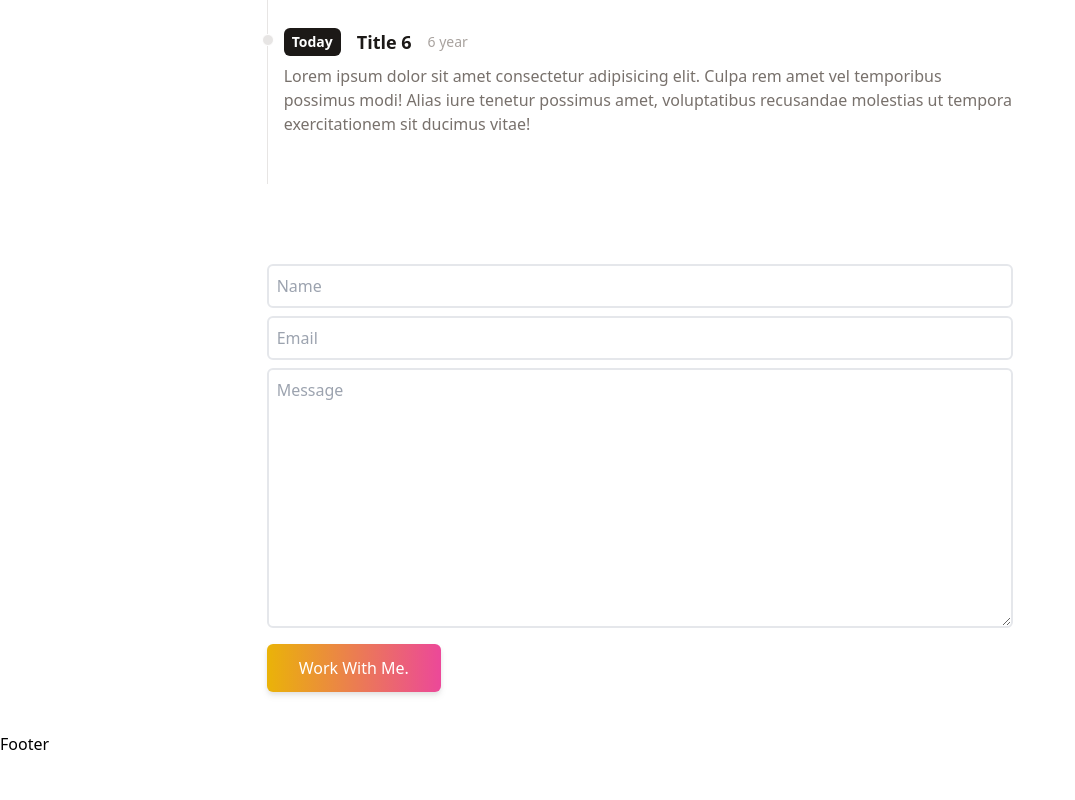
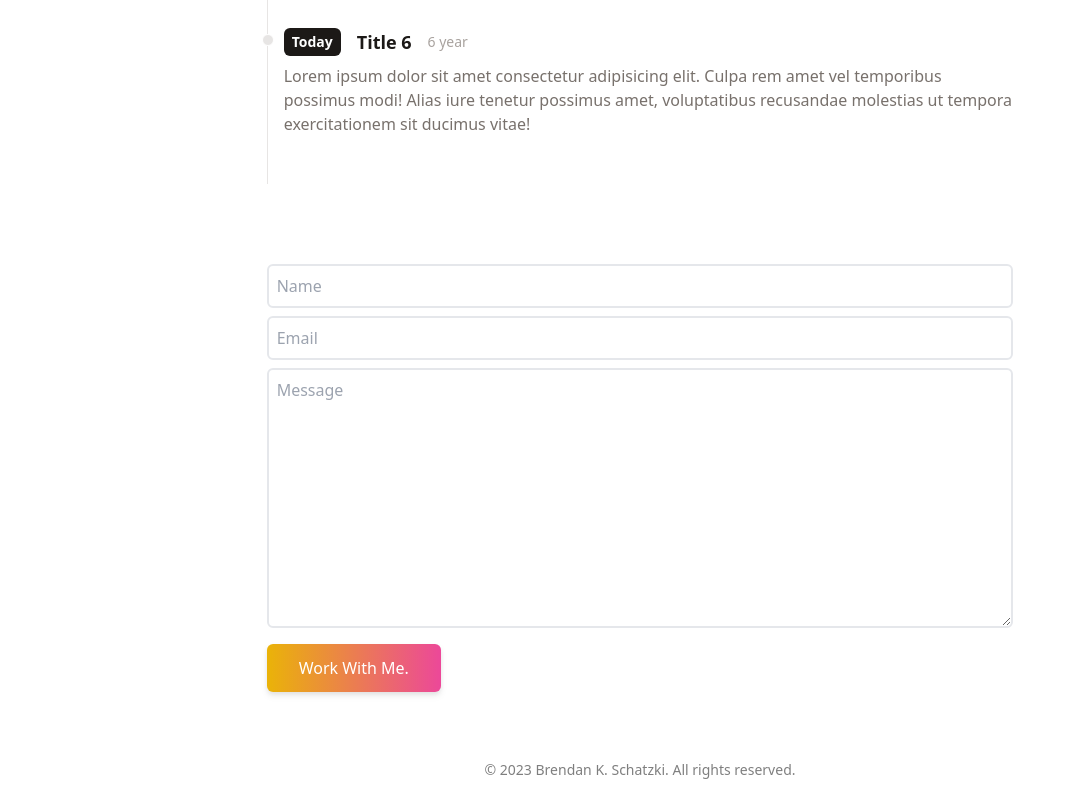
Before and after one commit to BKSchatzki/bks-portfolio, a React (Vite) app: page / in a window 1280 px wide. Shown: the part 1840-2640 px from the top of the page, without its empty margins (0-1075 px from the left). Before the commit the page ends 2596 px from the top, so only its background shows below. Built offline with nearby package versions, Linux system fonts and the light colour scheme.

Commit message:
Add copyright, date, name to Footer and style

```diff
--- a/src/components/Footer.jsx
+++ b/src/components/Footer.jsx
@@ -2,7 +2,11 @@
 
 function Footer() {
   return (
-    <div>Footer</div>
+    <div className="py-5 text-center">
+      <p className="text-sm mt-2 opacity-50">
+        &copy; {new Date().getFullYear()} Brendan K. Schatzki. All rights reserved.
+      </p>
+    </div>
   )
 }
 
```
